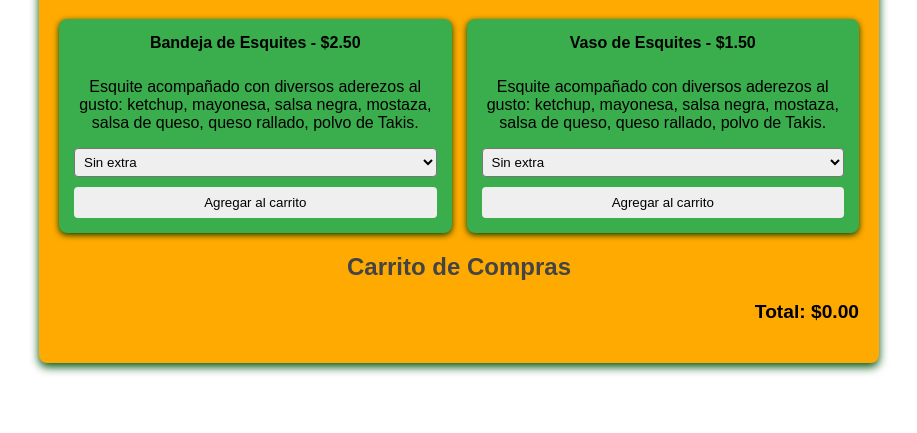
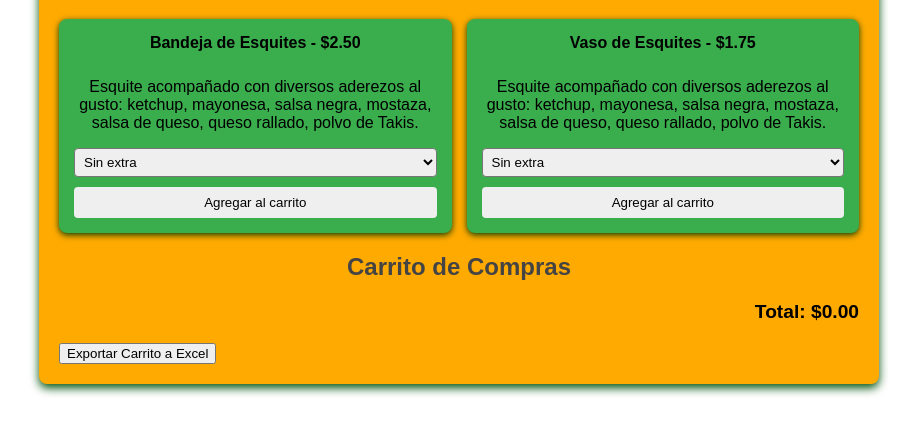
Before and after one commit to Erick7475/web-skite-land, a plain HTML site: page index.html in a window 1280 px wide. Shown: the part 101-534 px from the top of the page, without its empty margins (181-1098 px from the left). Drawn offline with Linux system fonts and the light colour scheme.

Commit message:
Add files via upload

```diff
--- a/index.html
+++ b/index.html
@@ -125,6 +125,8 @@
             background-color: #0056b3;
         }
     </style>
+    <!-- Incluimos la biblioteca xlsx para generar el archivo Excel -->
+    <script src="https://cdnjs.cloudflare.com/ajax/libs/xlsx/0.18.5/xlsx.full.min.js"></script>
 </head>
 <body>
     <div class="container">
@@ -149,7 +151,7 @@
             </div>
 
             <div class="card card-vaso">
-                <h3>Vaso de Esquites - $1.50</h3>
+                <h3>Vaso de Esquites - $1.75</h3>
                 <p>Esquite acompañado con diversos aderezos al gusto: ketchup, mayonesa, salsa negra, mostaza, salsa de queso, queso rallado, polvo de Takis.</p>
                 <select id="extras-vaso">
                     <option value="">Sin extra</option>
@@ -161,7 +163,7 @@
                     <option value="queso rallado">Queso rallado</option>
                     <option value="polvo de Takis">Polvo de Takis</option>
                 </select>
-                <button onclick="agregarAlCarritoConExtra('Vaso de Esquites', 1.50, 'extras-vaso')">Agregar al carrito</button>
+                <button onclick="agregarAlCarritoConExtra('Vaso de Esquites', 1.75, 'extras-vaso')">Agregar al carrito</button>
             </div>
         </div>
 
@@ -175,6 +177,8 @@
             <div class="pagination" id="pagination-controls">
                 <!-- Controles de paginación se insertarán aquí -->
             </div>
+            <!-- Botón para exportar el carrito -->
+            <button onclick="exportarCarrito()">Exportar Carrito a Excel</button>
         </div>
     </div>
 
@@ -293,6 +297,18 @@
             });
         }
 
+        function exportarCarrito() {
+            const ws = XLSX.utils.json_to_sheet(cart.map(item => ({
+                Producto: item.product,
+                Extras: item.extras.join(', ') || 'Ninguno',
+                Hora: item.time,
+                Precio: `$${item.price.toFixed(2)}`
+            })));
+            const wb = XLSX.utils.book_new();
+            XLSX.utils.book_append_sheet(wb, ws, "Carrito");
+            XLSX.writeFile(wb, "carrito.xlsx");
+        }
+
         // Cargar el carrito al cargar la página
         mostrarPaginas();
     </script>
```
